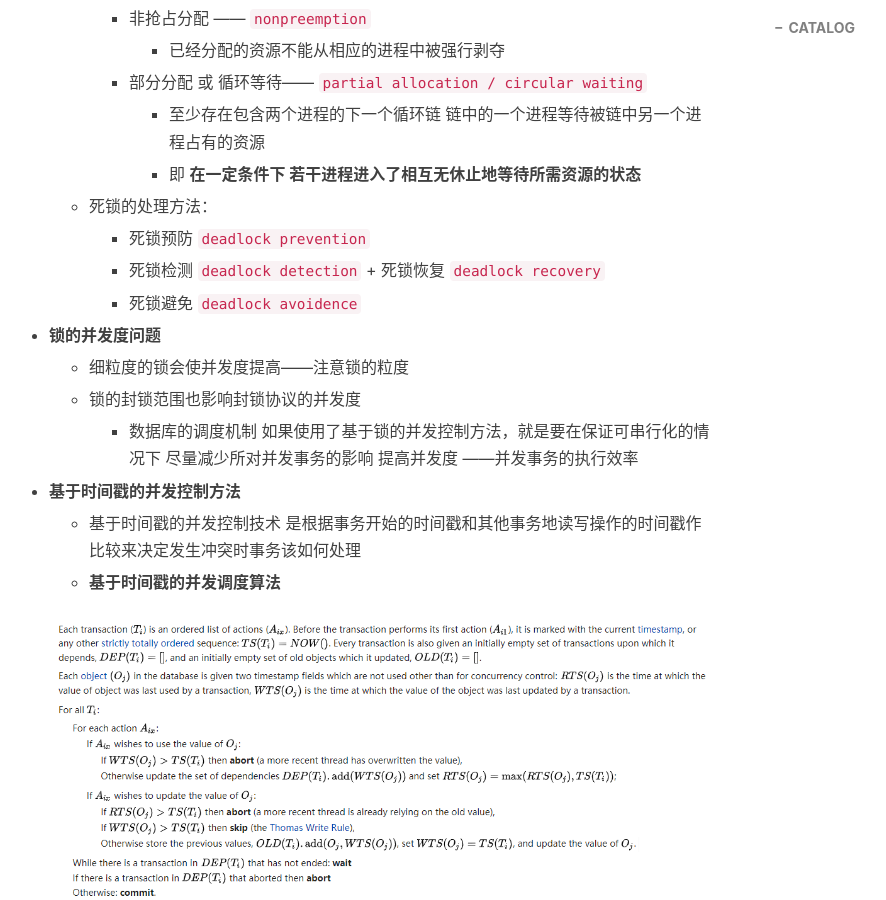
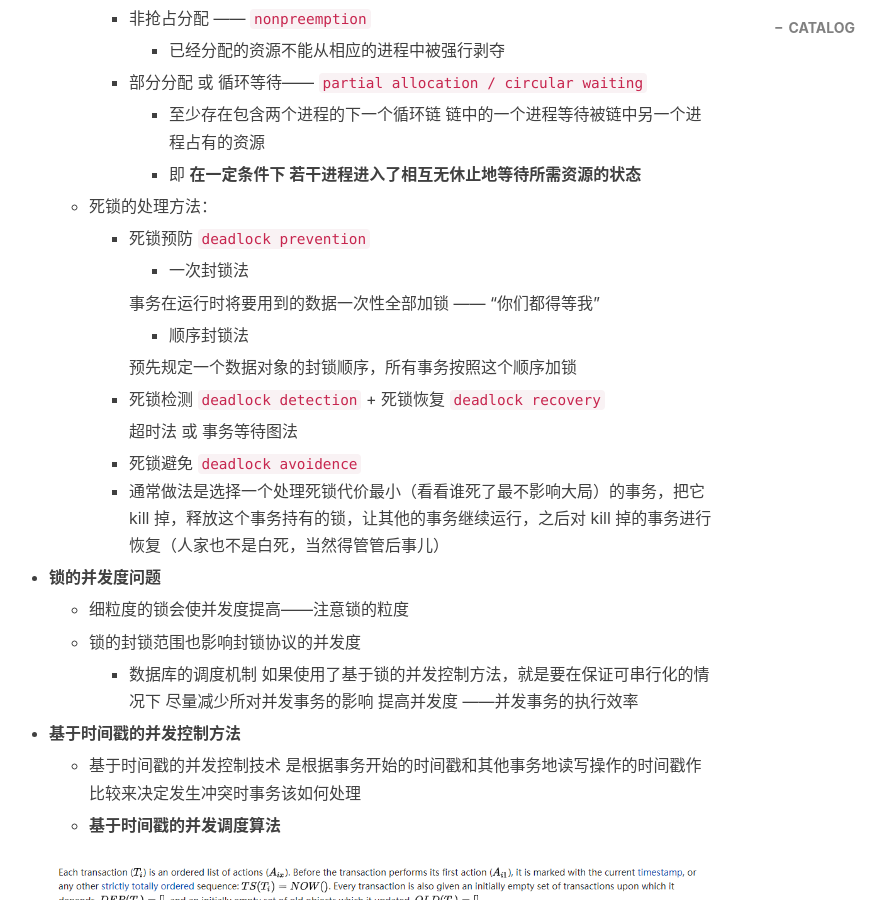
Before and after one commit to Zjianru/zjianru.github.io, a Jekyll site: the page built from _posts/2019-03-23-事务管理与并发控制——深入并发控制.md, in a window 1280 px wide and 900 px high, scrolled down 3539 px. Shown: the whole window, without its empty margins (256-1142 px from the left). Built offline with Jekyll 4.4.1, drawn with Linux system fonts in a browser that asks for light colours; nearby versions of some CDN libraries; comment, search, counter and statistics services are not loaded.

Commit message:
修正表述

```diff
--- a/_posts/2019-03-23-事务管理与并发控制——深入并发控制.md
+++ b/_posts/2019-03-23-事务管理与并发控制——深入并发控制.md
@@ -155,9 +155,20 @@ tags:
 
         -   死锁预防 `deadlock prevention`
 
+            - 一次封锁法
+
+            事务在运行时将要用到的数据一次性全部加锁 —— "你们都得等我"
+
+            - 顺序封锁法
+
+            预先规定一个数据对象的封锁顺序，所有事务按照这个顺序加锁
+
         -   死锁检测 `deadlock detection` + 死锁恢复 `deadlock recovery`
 
+            超时法 或 事务等待图法
+
         -   死锁避免 `deadlock avoidence`
+        -   通常做法是选择一个处理死锁代价最小（看看谁死了最不影响大局）的事务，把它 kill 掉，释放这个事务持有的锁，让其他的事务继续运行，之后对 kill 掉的事务进行恢复（人家也不是白死，当然得管管后事儿）
 
 -   **锁的并发度问题**
 
```
